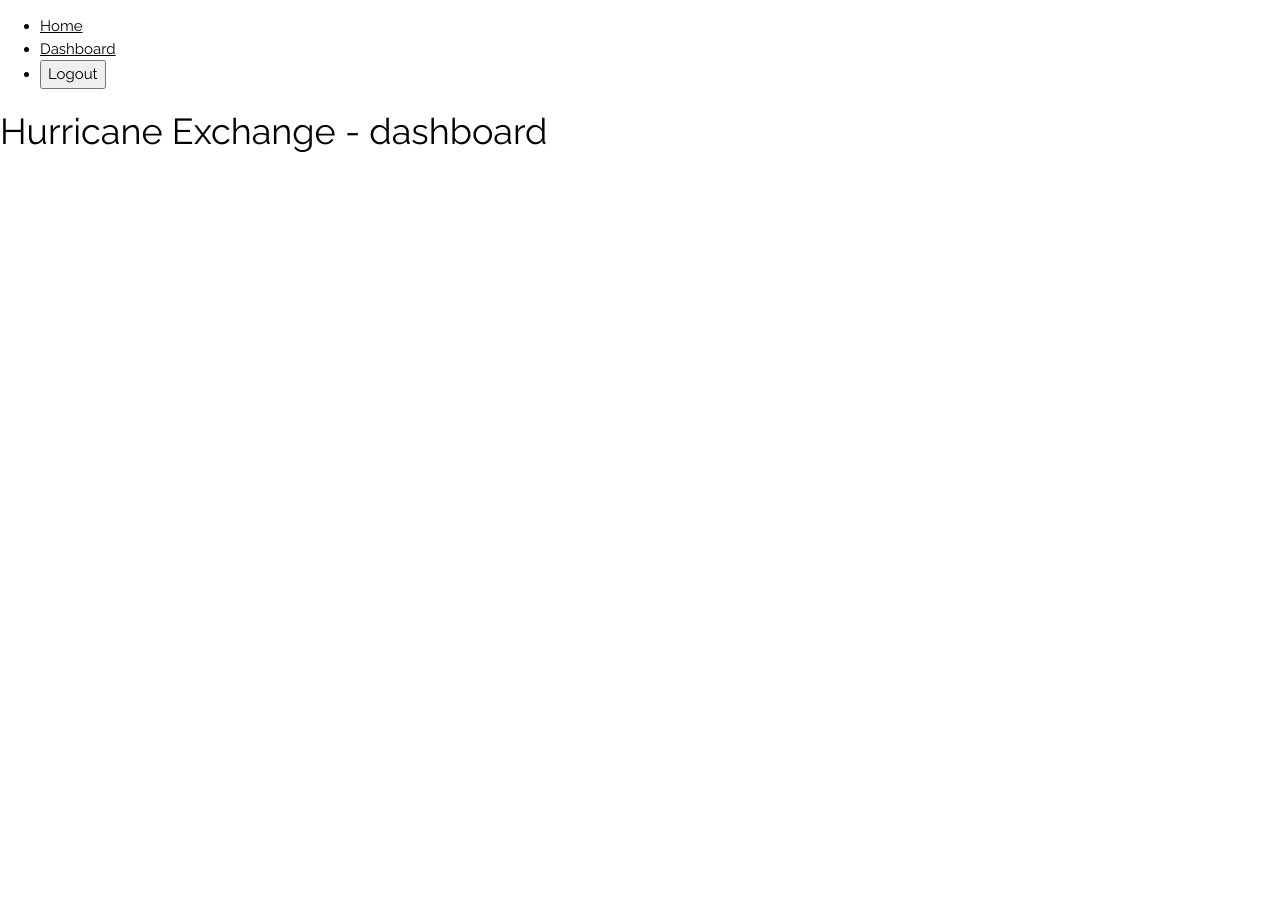
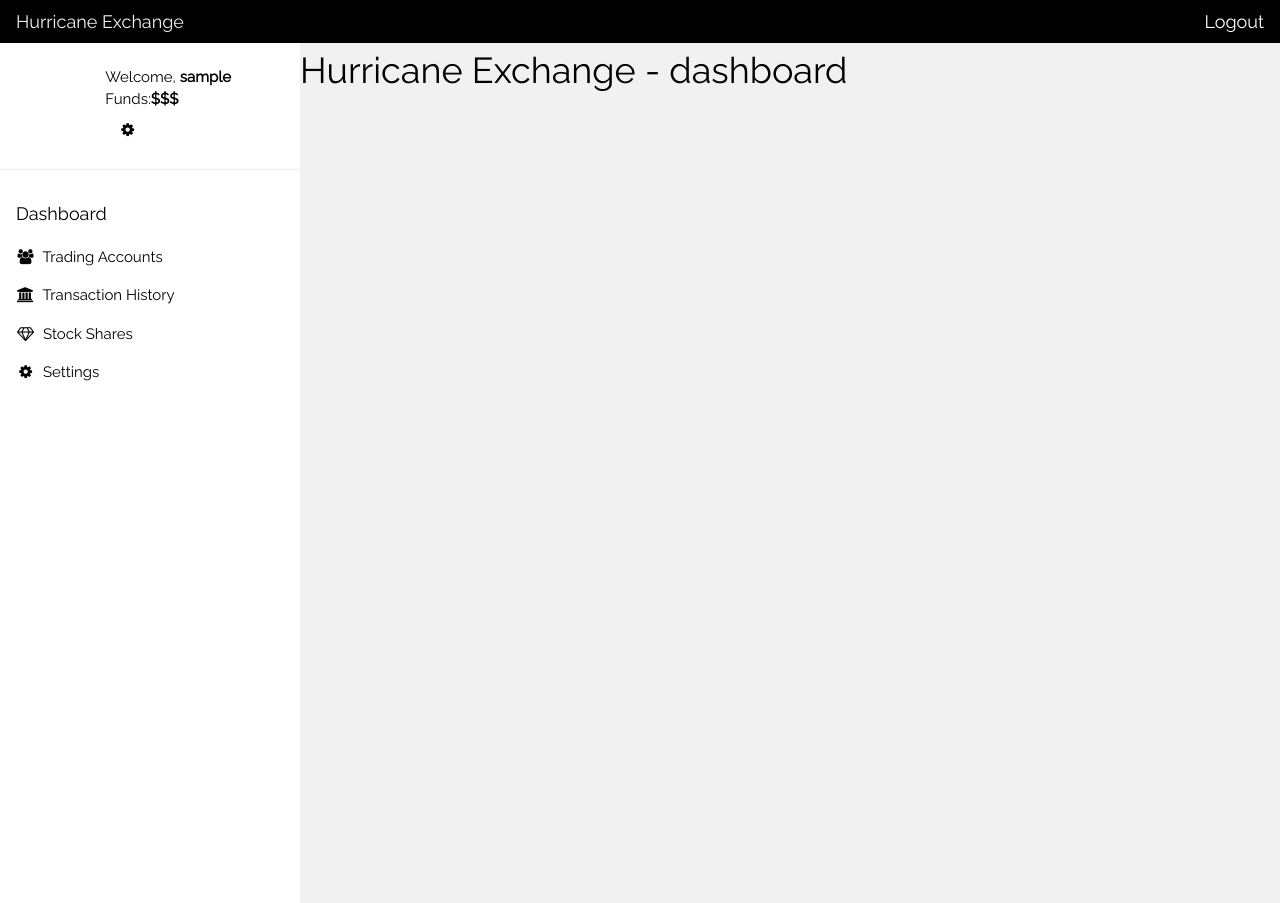
Before and after one commit to PhelimonSarpaning/HurricaneExchange, a Django app: page /dashboard/ in a window 1280 px wide. Run offline with Django 3.2, Linux system fonts and the light colour scheme; the visitor is signed in with stand-in values (Sample User, id 1).

Commit message:
converted dashboard into sidebar tht appears upon login

```diff
--- a/templates/base.html
+++ b/templates/base.html
@@ -2,8 +2,6 @@
 <!DOCTYPE HTML>
 <!-- This HTML file is used as a base template for all other HTML files,
     every HTML file created MUST extend from this file. -->
-
-
 <html>
 	<meta charset="UTF-8">
 	<meta name="viewport" content="width=device-width, initial-scale=1">
@@ -17,35 +15,78 @@
     <head>
         <title>Hurricane Exchange</title>
     </head>
-    <body>
-        <nav>
-            <ul>
-            <!-- If user is already logged in, give the user an option to logout. -->
-				<li>
-					<a href="{% url 'index'%}">Home</a>
-				</li>
+	<body class="w3-light-grey">
+	<div class="w3-bar w3-top w3-black w3-large" style="z-index:4" >
+		<button class="w3-bar-item w3-button w3-hide-large w3-hover-none w3-hover-text-light-grey" onclick="w3_open();"><i class="fa fa-bars"></i>  Menu</button>
+		<a class="w3-bar-item w3-button w3-hover-none w3-hover-text-light-grey" href="{% url 'index'%}">Hurricane Exchange</a>
 		{% if user.is_authenticated %}
-				<li>
-					<a href="{% url 'dashboard:dashboard' %}">Dashboard</a>
-				</li>
-                <li>
 			<form class="logout-link" action="{% url 'users:logout' %}" method="post">
 				{% csrf_token %}
-                    <button type="Submit">Logout</button>
+				<button class="w3-bar-item w3-button w3-hover-none w3-hover-text-light-grey w3-right" type="Submit">Logout</button>
 			</form>
-                </li>
 		{% else %}
 			<!-- If user is not logged in, give the user an option to login. -->
-                <li>
-                    <a href="{% url 'users:login'%}">Login</a>
-                </li>
-                <li>
-                    <a href="{% url 'users:signup'%}">Signup</a>
-                </li>
+			<a class ="w3-bar-item" href="{% url 'users:login'%}">Login</a>
+			<a class ="w3-bar-item" href="{% url 'users:signup'%}">Signup</a>
 		{% endif %}
-            </ul>
+	</div>
+	{% if user.is_authenticated %}
+	<nav class="w3-sidebar w3-collapse w3-white w3-animate-left" style="z-index:3;width:300px;top:43px;" id="mySidebar"><br>
+	  <div class="w3-container w3-row">
+	    <div class="w3-col s4">
+	      <img src="" class="w3-circle w3-margin-right" style="width:46px">
+	    </div>
+	    <div class="w3-col s8 w3-bar">
+	      <span>Welcome, <strong>{{ username }}</strong></span><br>
+		  <span>Funds:<strong>$$$</strong></span><br>
+	      <a href="#" class="w3-bar-item w3-button"><i class="fa fa-cog"></i></a>
+	    </div>
+	  </div>
+	  <hr>
+	  <div class="w3-container">
+	    <h5>Dashboard</h5>
+	  </div>
+	  <div class="w3-bar-block">
+	    <a href="#" class="w3-bar-item w3-button w3-padding-16 w3-hide-large w3-dark-grey w3-hover-black" onclick="w3_close()" title="close menu"><i class="fa fa-remove fa-fw"></i>  Close Menu</a>
+	    <a href="#" class="w3-bar-item w3-button w3-padding"><i class="fa fa-users fa-fw"></i>  Trading Accounts</a>
+	    <a href="#" class="w3-bar-item w3-button w3-padding"><i class="fa fa-bank fa-fw"></i>  Transaction History</a>
+	    <a href="#" class="w3-bar-item w3-button w3-padding"><i class="fa fa-diamond fa-fw"></i>  Stock Shares</a>
+	    <a href="#" class="w3-bar-item w3-button w3-padding"><i class="fa fa-cog fa-fw"></i>  Settings</a><br><br>
+	  </div>
 	</nav>
+	<!-- Overlay effect when opening sidebar on small screens -->
+	<div class="w3-overlay w3-hide-large w3-animate-opacity" onclick="w3_close()" style="cursor:pointer" title="close side menu" id="myOverlay"></div>
+	{% endif %}
+	<!-- !PAGE CONTENT! -->
+	<div class="w3-main" style="margin-left:300px;margin-top:43px;">
 	{% block content %}
     {% endblock %}
+	</div>
 	</body>
+
+	<script>
+// Get the Sidebar
+var mySidebar = document.getElementById("mySidebar");
+
+// Get the DIV with overlay effect
+var overlayBg = document.getElementById("myOverlay");
+
+// Toggle between showing and hiding the sidebar, and add overlay effect
+function w3_open() {
+  if (mySidebar.style.display === 'block') {
+    mySidebar.style.display = 'none';
+    overlayBg.style.display = "none";
+  } else {
+    mySidebar.style.display = 'block';
+    overlayBg.style.display = "block";
+  }
+}
+
+// Close the sidebar with the close button
+function w3_close() {
+  mySidebar.style.display = "none";
+  overlayBg.style.display = "none";
+}
+</script>
+
 </html>
```
Also changed, not shown: templates/index.html (+5 -3 lines). Lines whose indentation alone changed are shown as unchanged.
